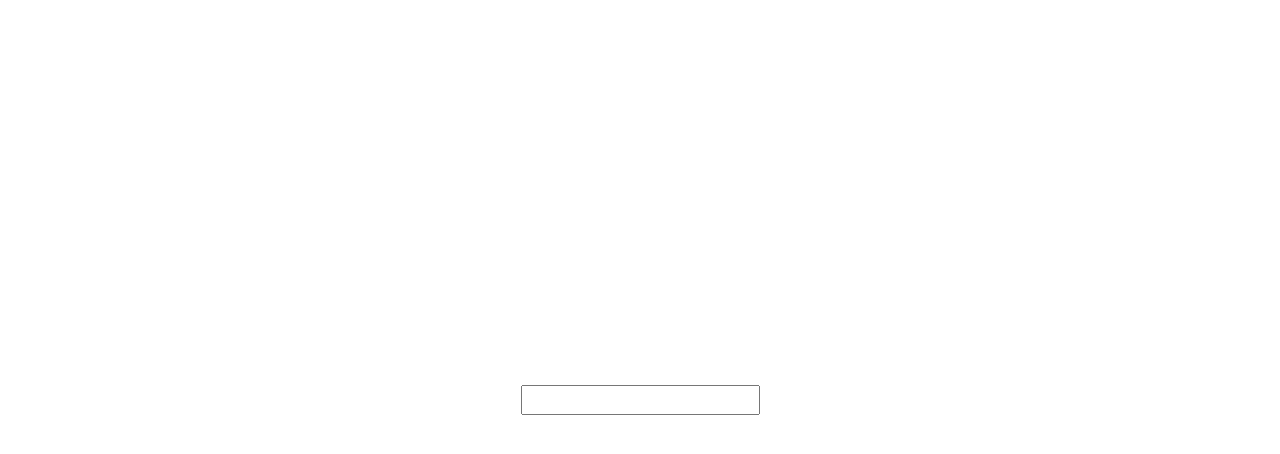
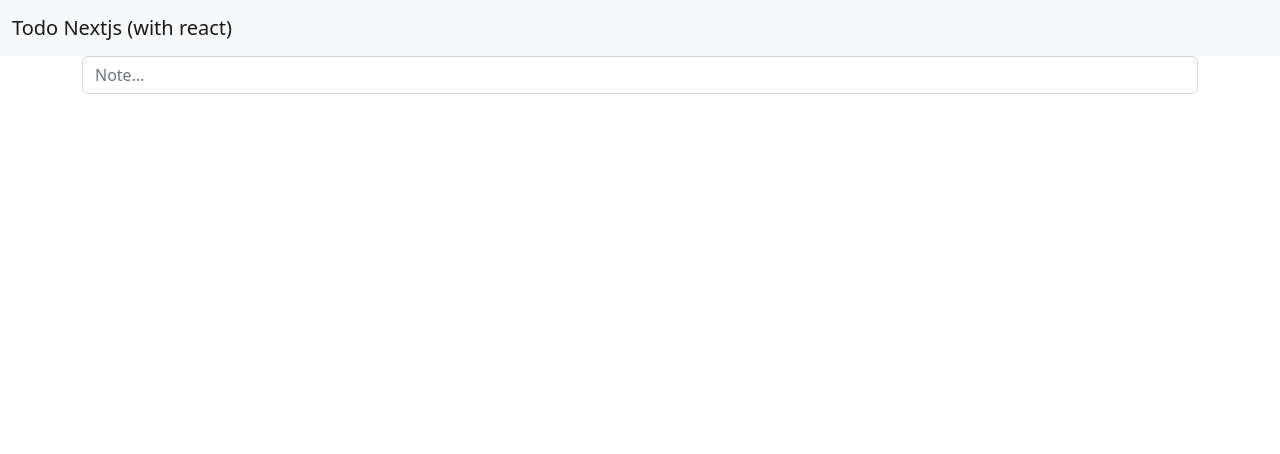
Before and after one commit to luca-rigutti/todo-nextjs, a Next.js app: page / in a window 1280 px wide. Shown: the top 454 px of the page. Built offline with nearby package versions, Linux system fonts and the light colour scheme.

Commit message:
Add bootstrap to components and page

```diff
--- /dev/null
+++ b/comps/card.js
@@ -0,0 +1,13 @@
+function Card({title,description}){
+    return (
+        <div class="card mb-10">
+            <div class="card-body">
+                <h5 class="card-title">{title}</h5>
+                <p class="card-text">{description}</p>
+                <a href="#" class="btn btn-primary">Button</a>
+            </div>
+        </div>
+    )
+}
+
+export default Card;
--- /dev/null
+++ b/comps/navbar.js
@@ -0,0 +1,11 @@
+function Navbar(){
+    return(
+        <nav class="navbar bg-light">
+            <div class="container-fluid">
+                <a class="navbar-brand" href="#">Todo Nextjs (with react)</a>
+            </div>
+        </nav>
+    )
+}
+
+export default Navbar
--- a/comps/todo-add.js
+++ b/comps/todo-add.js
@@ -10,7 +10,7 @@ function Todoadd({addToList}) {
       };
     return (
         <div>
-            <input type="text" value={value} onChange={handleChange} onKeyDown={onKeyDownHandler}/>
+            <input type="text" placeholder="Note..." class="form-control" value={value} onChange={handleChange} onKeyDown={onKeyDownHandler}/>
         </div>
     )
 }
--- a/comps/todo-list.js
+++ b/comps/todo-list.js
@@ -1,10 +1,11 @@
 import React from 'react'
+import Card from "./card"
 
 export default function TodoList({list}) {
     const names = []
     console.log(list)
     list.forEach((data,index) => {
-        names.push(<h3 className='elementTodo' key={index}>{data}</h3>)
+        names.push(<Card title={data} description="" key={index}></Card>)
     })
     return(
         <div>
--- a/pages/index.js
+++ b/pages/index.js
@@ -2,6 +2,7 @@ import Head from 'next/head'
 import styles from '../styles/Home.module.css'
 import Todoadd from '../comps/todo-add'
 import TodoList from '../comps/todo-list'
+import Navbar from '../comps/navbar'
 import { useState } from 'react'
 
 export default function Home() {
@@ -12,14 +13,19 @@ export default function Home() {
     setList([...list,childdata])
   }
   return (
-    <div className={styles.container}>
+    <>
+      <Head>
+      <meta name="viewport" content="width=device-width, initial-scale=1" />
+      </Head>
+      <div>
+        <Navbar></Navbar>
 
+        <main class="container gap-3">
+          <Todoadd addToList={addToList}></Todoadd>
+          <TodoList list={list}></TodoList>
+        </main>
 
-      <main className={styles.main}>
-        <Todoadd addToList={addToList}></Todoadd>
-        <TodoList list={list}></TodoList>
-      </main>
-
-    </div>
+      </div>
+    </>
   )
 }
```
